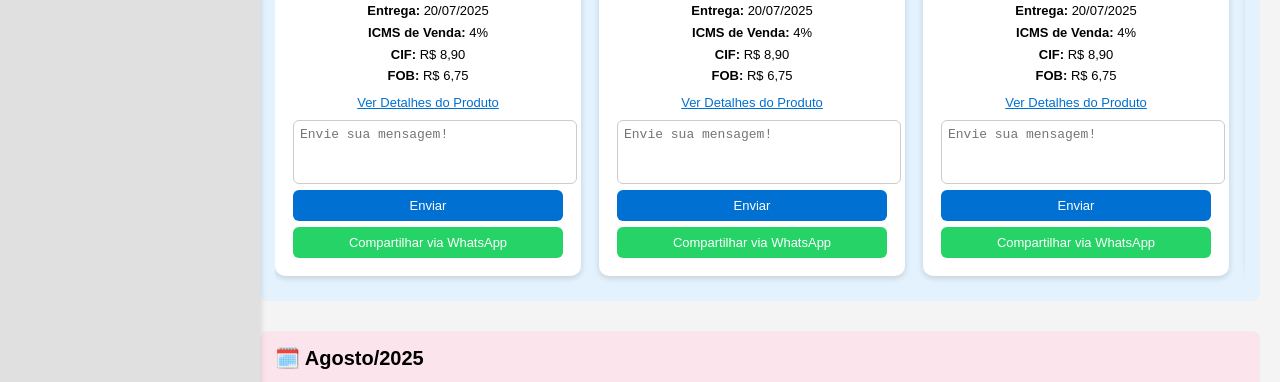
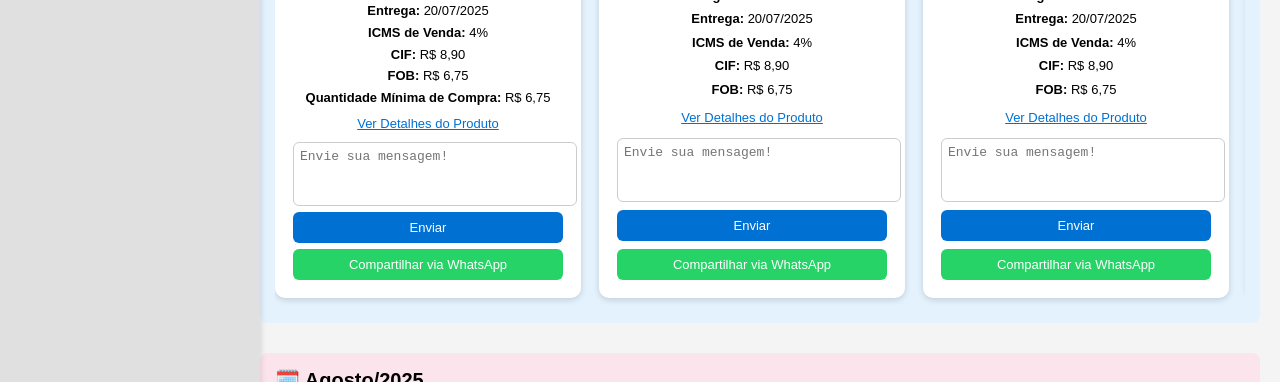
Before and after one commit to gverlindo/marketplace, a plain HTML site: page index.html in a window 1280 px wide. Shown: the part 346-728 px from the top of the page. Drawn offline with Linux system fonts and the light colour scheme.

Commit message:
Update index.html

```diff
--- a/index.html
+++ b/index.html
@@ -164,6 +164,7 @@
           <p><strong>ICMS de Venda:</strong> 4%</p>
           <p><strong>CIF:</strong> R$ 8,90</p>
           <p><strong>FOB:</strong> R$ 6,75</p>
+           <p><strong>Quantidade Mínima de Compra:</strong> R$ 6,75</p>
           <a onclick="document.getElementById('popup0').style.display='block';document.getElementById('overlay').style.display='block';">Ver Detalhes do Produto</a>
           <textarea placeholder="Envie sua mensagem!"></textarea>
           <button onclick="alert('Obrigado! Sua mensagem foi enviada com sucesso. Em breve o setor comercial do Verlaz responderá.')">Enviar</button>
```
